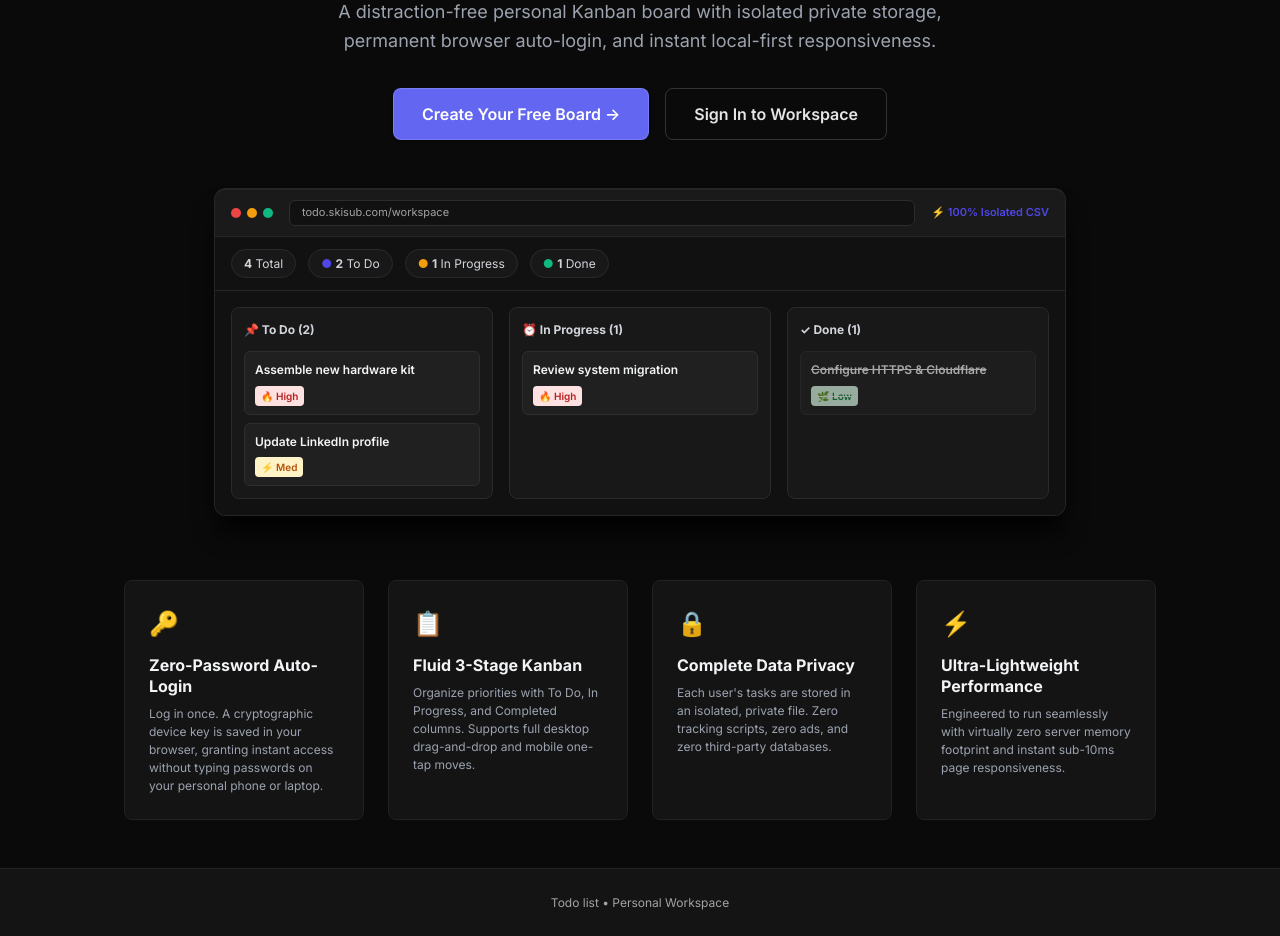
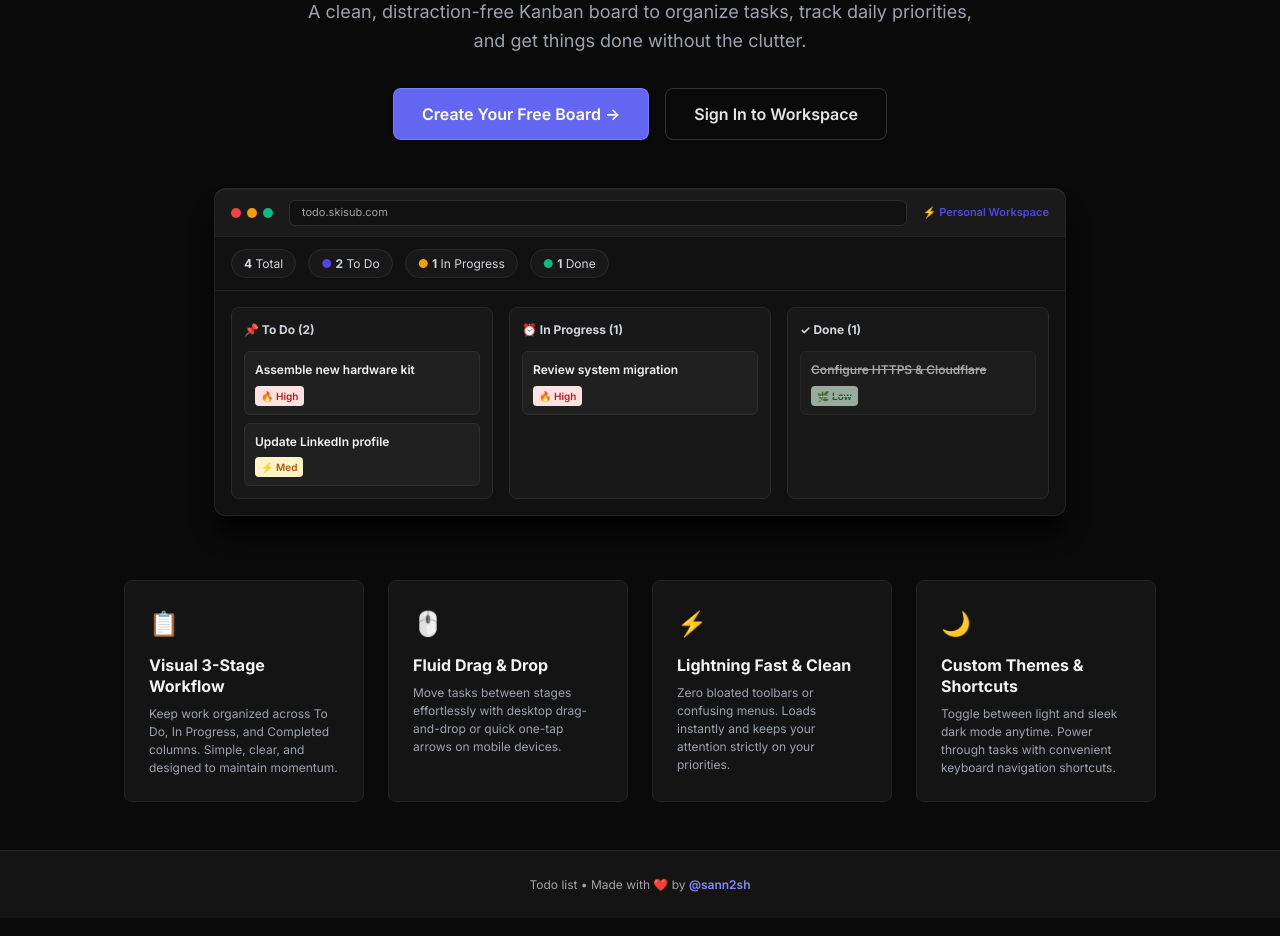
Before and after one commit to sann2sh/todo, a website: page public/index.html in a window 1280 px wide. Shown: the part 289-1225 px from the top of the page. Drawn offline with Linux system fonts and the light colour scheme; no server answers.

Commit message:
Refine landing page copy and add Instagram credit in footer

```diff
--- a/public/index.html
+++ b/public/index.html
@@ -54,17 +54,17 @@
       <section class="hero-section container">
         <div class="hero-badge">
           <span class="badge-dot"></span>
-          <span>Lightweight • Multi-User • Zero-Password Auto-Login</span>
+          <span>✨ Simple • Intuitive • Built for Focus</span>
         </div>
 
         <h1 class="hero-title">
-          Minimalist Task Management<br>
-          <span class="hero-gradient-text">Built for Speed and Focus.</span>
+          Manage Your Daily Workflow<br>
+          <span class="hero-gradient-text">With Speed and Clarity.</span>
         </h1>
 
         <p class="hero-subtitle">
-          A distraction-free personal Kanban board with isolated private storage, permanent browser auto-login,
-          and instant local-first responsiveness.
+          A clean, distraction-free Kanban board to organize tasks, track daily priorities,
+          and get things done without the clutter.
         </p>
 
         <div class="hero-cta-group">
@@ -84,8 +84,8 @@
               <span class="dot dot-yellow"></span>
               <span class="dot dot-green"></span>
             </div>
-            <div class="preview-address-bar">todo.skisub.com/workspace</div>
-            <div class="preview-badge-status">⚡ 100% Isolated CSV</div>
+            <div class="preview-address-bar">todo.skisub.com</div>
+            <div class="preview-badge-status">⚡ Personal Workspace</div>
           </div>
 
           <div class="preview-stats-row">
@@ -129,27 +129,27 @@
       <section class="features-section container">
         <div class="features-grid">
           <div class="feature-card">
-            <div class="feature-icon">🔑</div>
-            <h3>Zero-Password Auto-Login</h3>
-            <p>Log in once. A cryptographic device key is saved in your browser, granting instant access without typing passwords on your personal phone or laptop.</p>
+            <div class="feature-icon">📋</div>
+            <h3>Visual 3-Stage Workflow</h3>
+            <p>Keep work organized across To Do, In Progress, and Completed columns. Simple, clear, and designed to maintain momentum.</p>
           </div>
 
           <div class="feature-card">
-            <div class="feature-icon">📋</div>
-            <h3>Fluid 3-Stage Kanban</h3>
-            <p>Organize priorities with To Do, In Progress, and Completed columns. Supports full desktop drag-and-drop and mobile one-tap moves.</p>
-          </div>
-
-          <div class="feature-card">
-            <div class="feature-icon">🔒</div>
-            <h3>Complete Data Privacy</h3>
-            <p>Each user's tasks are stored in an isolated, private file. Zero tracking scripts, zero ads, and zero third-party databases.</p>
+            <div class="feature-icon">🖱️</div>
+            <h3>Fluid Drag & Drop</h3>
+            <p>Move tasks between stages effortlessly with desktop drag-and-drop or quick one-tap arrows on mobile devices.</p>
           </div>
 
           <div class="feature-card">
             <div class="feature-icon">⚡</div>
-            <h3>Ultra-Lightweight Performance</h3>
-            <p>Engineered to run seamlessly with virtually zero server memory footprint and instant sub-10ms page responsiveness.</p>
+            <h3>Lightning Fast & Clean</h3>
+            <p>Zero bloated toolbars or confusing menus. Loads instantly and keeps your attention strictly on your priorities.</p>
+          </div>
+
+          <div class="feature-card">
+            <div class="feature-icon">🌙</div>
+            <h3>Custom Themes & Shortcuts</h3>
+            <p>Toggle between light and sleek dark mode anytime. Power through tasks with convenient keyboard navigation shortcuts.</p>
           </div>
         </div>
       </section>
@@ -157,7 +157,7 @@
 
     <!-- Landing Footer -->
     <footer class="app-footer">
-      Todo list • Personal Workspace
+      <span>Todo list • Made with ❤️ by <a href="https://instagram.com/sann2sh" target="_blank" rel="noopener noreferrer" class="credit-link">@sann2sh</a></span>
     </footer>
   </div>
 
@@ -339,7 +339,7 @@
 
     <!-- Footer Pinned at Bottom of Screen -->
     <footer class="app-footer">
-      Todo list • Personal Workspace
+      <span>Todo list • Made with ❤️ by <a href="https://instagram.com/sann2sh" target="_blank" rel="noopener noreferrer" class="credit-link">@sann2sh</a></span>
     </footer>
   </div>
 
--- a/public/style.css
+++ b/public/style.css
@@ -25,6 +25,25 @@
   color: var(--gray-500);
   border-top: 1px solid var(--gray-200);
   background: var(--white);
+}
+
+.credit-link {
+  color: var(--primary);
+  font-weight: 600;
+  text-decoration: none;
+  transition: color 0.15s ease;
+}
+
+.credit-link:hover {
+  text-decoration: underline;
+}
+
+[data-theme="dark"] .credit-link {
+  color: #818cf8;
+}
+
+[data-theme="dark"] .credit-link:hover {
+  color: #a5b4fc;
 }
 
 /* Topbar Branding & Controls */
```
